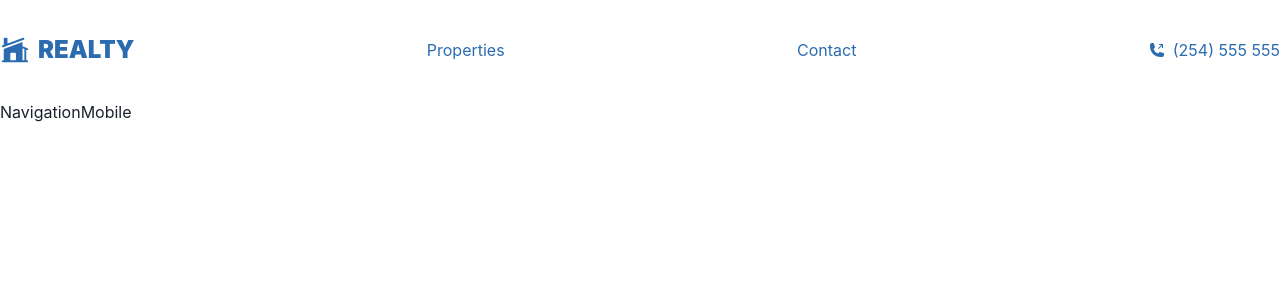
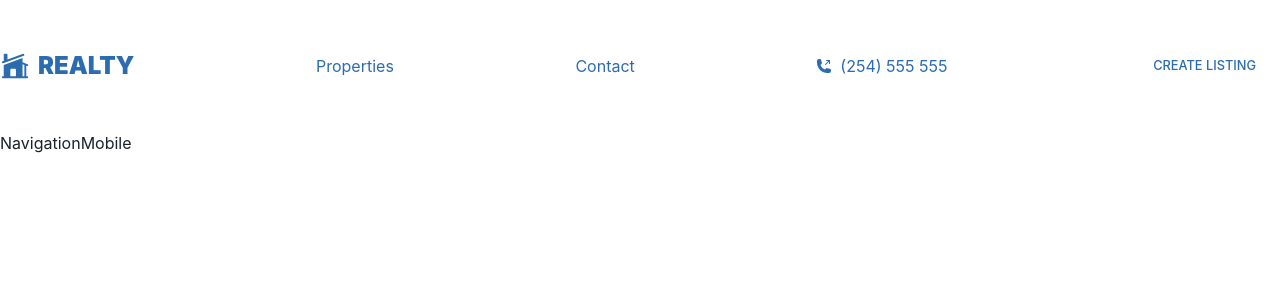
Before and after one commit to Marx-wrld/Real-Estate, a Next.js app in the folder real-estate/: page / in a window 1280 px wide. Shown: the top 300 px of the page. Built offline with nearby package versions, Linux system fonts and the light colour scheme.

Commit message:
Listing styling

```diff
--- a/real-estate/features/common/modules/Navigation/components/NavigationDesktop/NavigationDesktop.js
+++ b/real-estate/features/common/modules/Navigation/components/NavigationDesktop/NavigationDesktop.js
@@ -1,4 +1,4 @@
-import { Box, Flex, Text } from "@chakra-ui/react";
+import { Box, Flex, Text, Button } from "@chakra-ui/react";
 import { HiHomeModern } from "react-icons/hi2";
 import Link from "next/link";
 import {navigationLinks} from "../../navigationConsts";
@@ -24,6 +24,7 @@ const NavigationDesktop = () => {
           {navigationLinks.map((item) => (
             <NavigationLink key={item.title} {...item}/>
           ))}
+          <Button padding="1.5rem" colorScheme="twitter" fontSize="0.8rem" fontWeight='medium'>CREATE LISTING</Button>
         </Flex>
       </Box>
     </Box>
```
